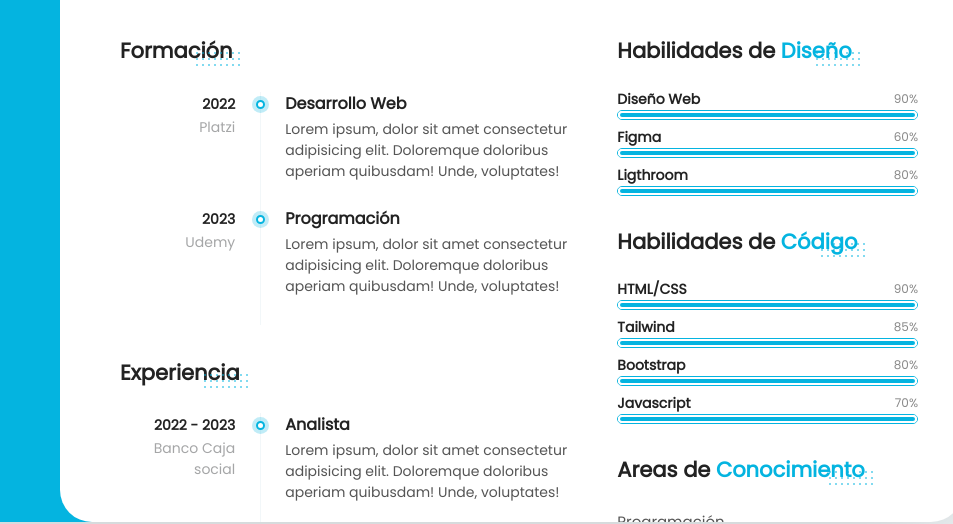
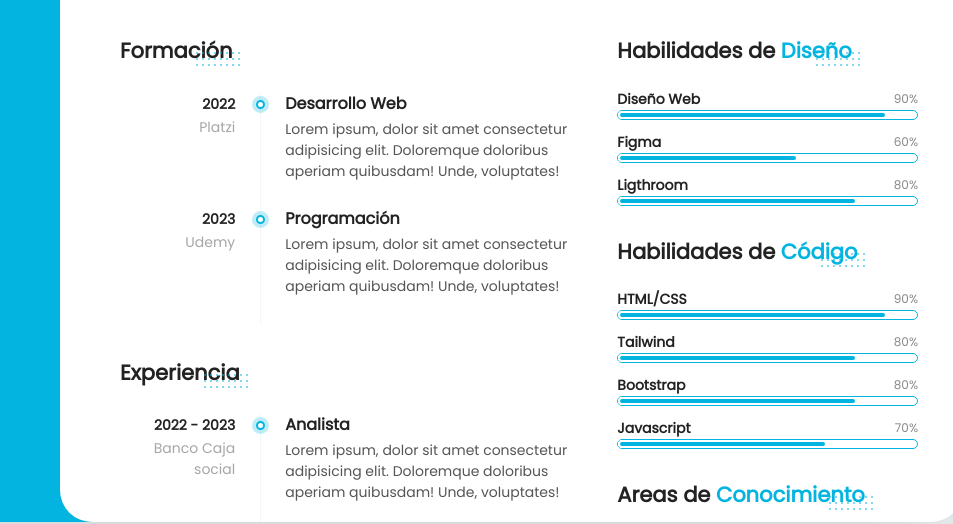
Before and after one commit to Naibaf93/Portafolio-Master, a plain HTML site: page estudios.html in a window 1280 px wide. Shown: the part 198-722 px from the top of the page, 327-1280 px from the left. Drawn offline with Linux system fonts and the light colour scheme.

Commit message:
estilos procentanje barras

```diff
--- a/assets/css/styles.css
+++ b/assets/css/styles.css
@@ -785,12 +785,11 @@ body {
 }
 
 .skills__progressbar{
-    width: 100%;
   height: 1rem;
   border: 1px solid var(--color-secondary);
   border-radius: 1rem;
   background-color: var(--color-principal);
-  margin-bottom: 1rem;
+  margin-bottom: 1.5rem;
 }
 
 .skills__percentage{
@@ -799,3 +798,19 @@ body {
     border: 2px solid var(--color-principal);
     border-radius: 1rem;
 }
+
+.skills__percentage--90{
+    width: 90%;
+}
+
+.skills__percentage--80{
+    width: 80%;
+}
+
+.skills__percentage--70{
+    width: 70%;
+}
+
+.skills__percentage--60{
+    width: 60%;
+}
--- a/estudios.html
+++ b/estudios.html
@@ -196,7 +196,7 @@
                             </article>
 
                             <div class="skills__progressbar">
-                                <div class="skills__percentage"></div>
+                                <div class="skills__percentage skills__percentage--90"></div>
                             </div>
 
                             <article class="skills__title">
@@ -205,7 +205,7 @@
                             </article>
 
                             <div class="skills__progressbar">
-                                <div class="skills__percentage"></div>
+                                <div class="skills__percentage skills__percentage--60"></div>
                             </div>
 
                             <article class="skills__title">
@@ -214,7 +214,7 @@
                             </article>
 
                             <div class="skills__progressbar">
-                                <div class="skills__percentage"></div>
+                                <div class="skills__percentage skills__percentage--80"></div>
                             </div>
                         </div>
                         <header class="resume__subheader">
@@ -228,16 +228,16 @@
                             </article>
 
                             <div class="skills__progressbar">
-                                <div class="skills__percentage"></div>
+                                <div class="skills__percentage skills__percentage--90"></div>
                             </div>
 
                             <article class="skills__title">
                                 <h4 class="skills__text">Tailwind</h4>
-                                <span class="skills__number">85%</span>
+                                <span class="skills__number">80%</span>
                             </article>
 
                             <div class="skills__progressbar">
-                                <div class="skills__percentage"></div>
+                                <div class="skills__percentage skills__percentage--80"></div>
                             </div>
 
                             <article class="skills__title">
@@ -246,7 +246,7 @@
                             </article>
 
                             <div class="skills__progressbar">
-                                <div class="skills__percentage"></div>
+                                <div class="skills__percentage skills__percentage--80"></div>
                             </div>
 
                             <article class="skills__title">
@@ -255,7 +255,7 @@
                             </article>
 
                             <div class="skills__progressbar">
-                                <div class="skills__percentage"></div>
+                                <div class="skills__percentage skills__percentage--70"></div>
                             </div>
                         </div>
 
```
